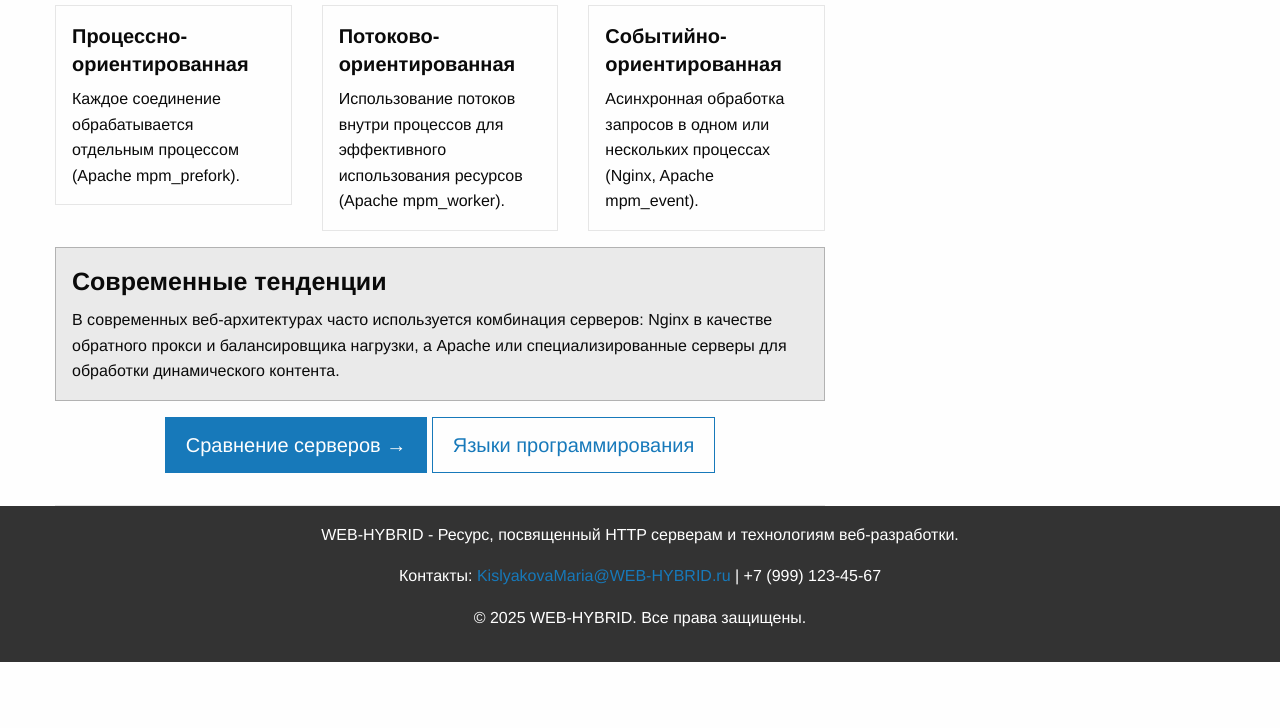
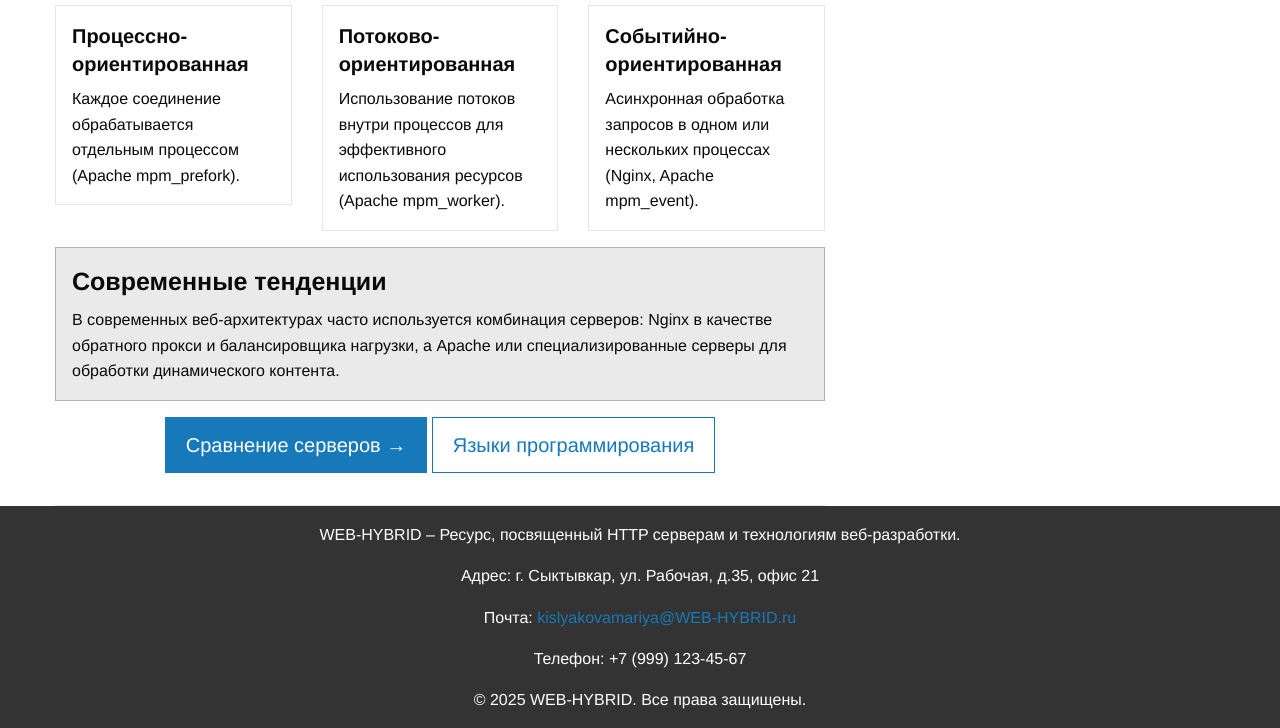
Before and after one commit to Imari09/servers_nginx_apache, a plain HTML site: page servers.html in a window 1280 px wide. Shown: the part 1384-2112 px from the top of the page. Before the commit the page ends 2046 px from the top, so only its background shows below. Drawn offline with nearby package versions, Linux system fonts and the light colour scheme.

Commit message:
Add files via upload

```diff
--- a/servers.html
+++ b/servers.html
@@ -184,9 +184,11 @@
         <div class="grid-container">
             <div class="grid-x">
                 <div class="large-12 cell">
-                <p>WEB-HYBRID - Ресурс, посвященный HTTP серверам и технологиям веб-разработки.</p>
-                <p>Контакты: <a href="mailto:KislyakovaMaria@WEB-HYBRID.ru">KislyakovaMaria@WEB-HYBRID.ru</a> | +7 (999) 123-45-67</p>
-                <p>&copy; 2025 WEB-HYBRID. Все права защищены.</p>
+                    <p>WEB-HYBRID – Ресурс, посвященный HTTP серверам и технологиям веб-разработки.</p>
+                    <p>Адрес: г. Сыктывкар, ул. Рабочая, д.35, офис 21
+					<p>Почта: <a href="mailto:kislyakovamariya@WEB-HYBRID.ru">kislyakovamariya@WEB-HYBRID.ru</a></p>
+					<p>Телефон: +7 (999) 123-45-67</p>
+					<p2>&copy; 2025 WEB-HYBRID. Все права защищены.</p2>
                 </div>
             </div>
         </div>
```
Also changed, not shown: apache.html (+5 -3 lines), comparison.html (+6 -4 lines), index.html (+6 -4 lines), languages.html (+5 -3 lines), litespeed.html (+6 -4 lines), nginx.html (+6 -4 lines), nodejs.html (+6 -4 lines), php.html (+6 -4 lines), python.html (+6 -4 lines), img/favicon.ico, 1 other file. Lines whose indentation alone changed are shown as unchanged.
